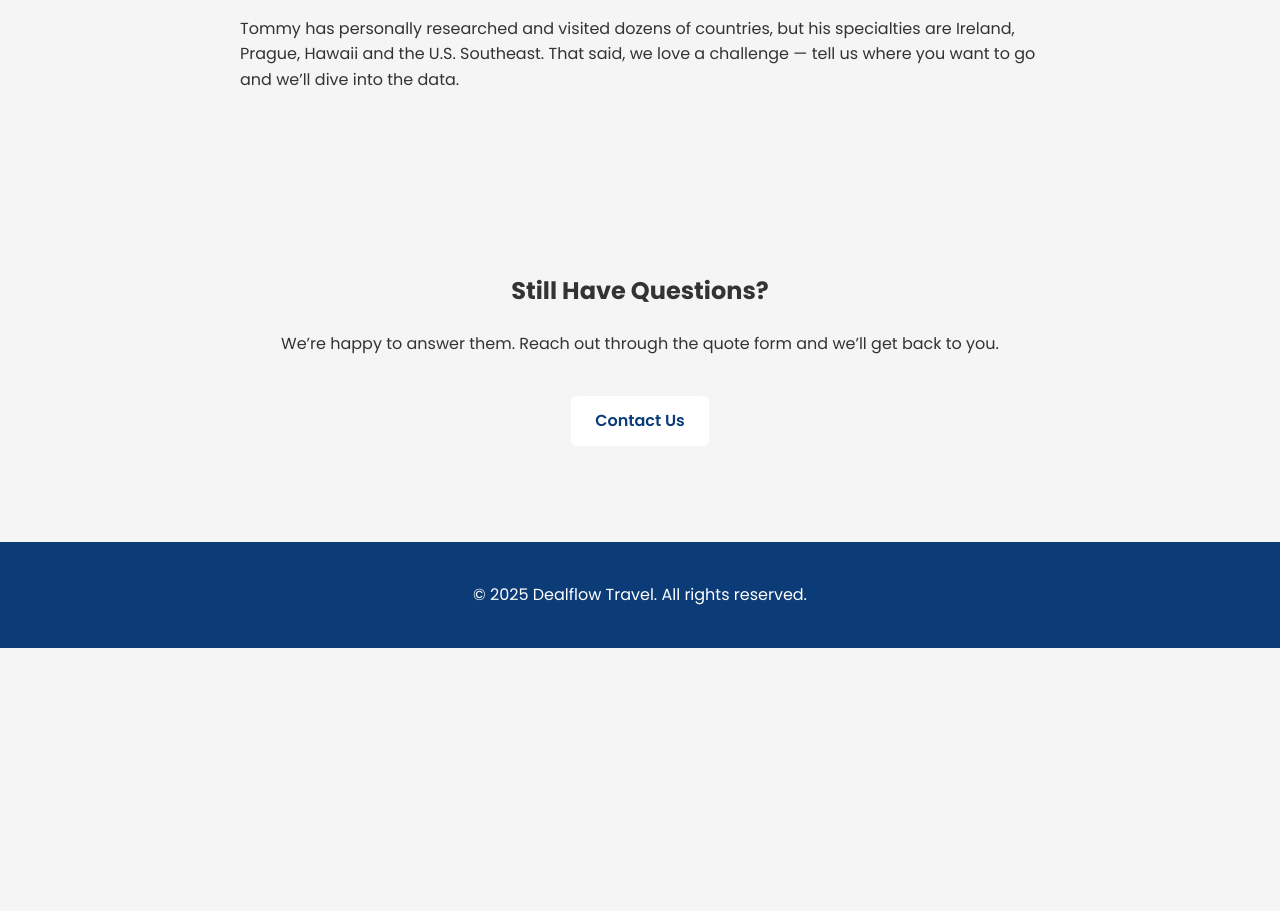
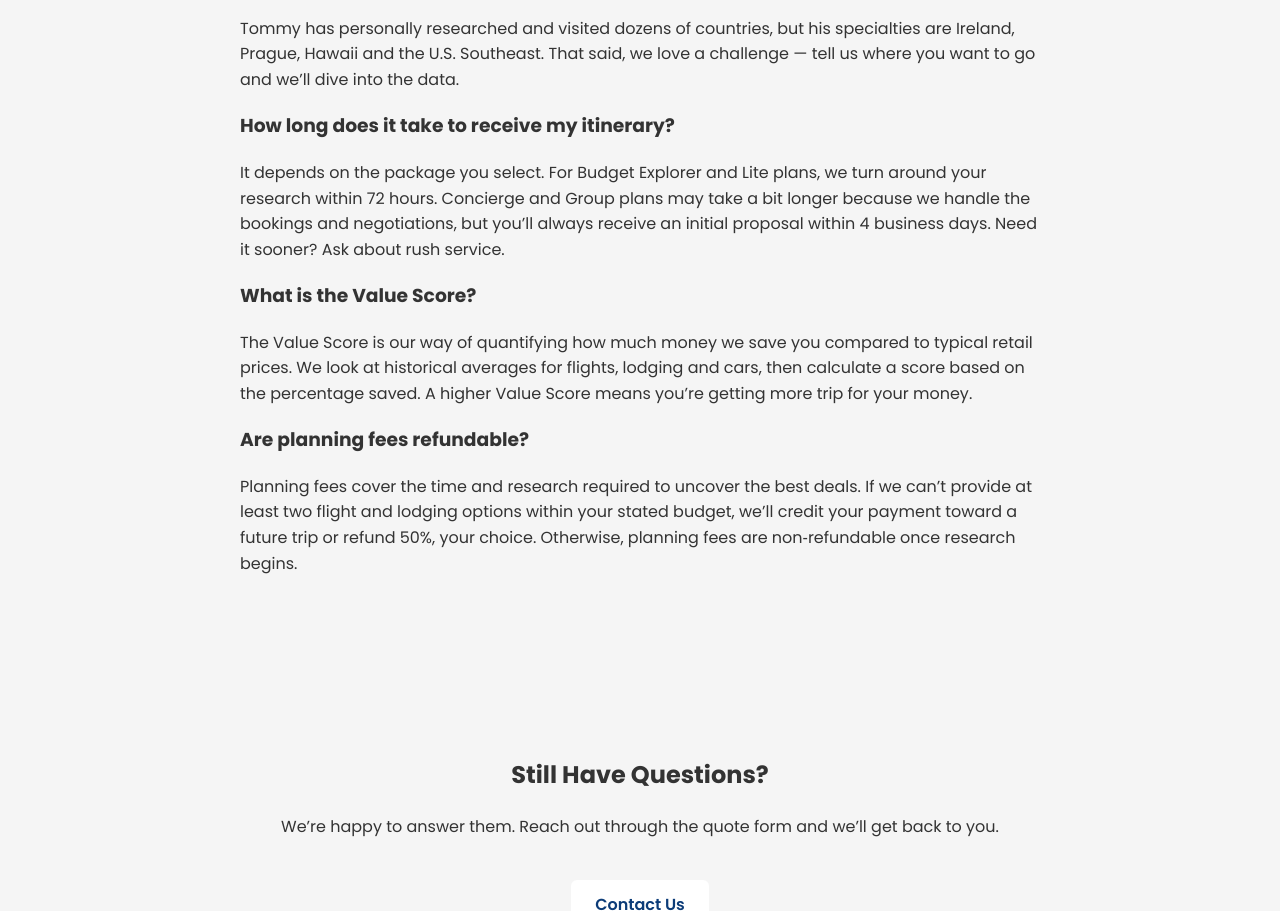
Before and after one commit to tommyhouser1705-boop/dealflow-static-site, a plain HTML site: page faq.html in a window 1280 px wide. Shown: the part 815-1726 px from the top of the page. Before the commit the page ends 1463 px from the top, so only its background shows below. Drawn offline with Linux system fonts and the light colour scheme.

Commit message:
Fix Oktoberfest image path and add additional FAQs

```diff
--- a/faq.html
+++ b/faq.html
@@ -66,6 +66,36 @@
           Southeast. That said, we love a challenge — tell us where you
           want to go and we’ll dive into the data.
         </p>
+
+        <!-- Additional FAQs added to address common concerns -->
+        <h3>How long does it take to receive my itinerary?</h3>
+        <p>
+          It depends on the package you select. For Budget Explorer and Lite
+          plans, we turn around your research within 72 hours. Concierge
+          and Group plans may take a bit longer because we handle the
+          bookings and negotiations, but you’ll always receive an initial
+          proposal within 4 business days. Need it sooner? Ask about rush
+          service.
+        </p>
+
+        <h3>What is the Value Score?</h3>
+        <p>
+          The Value Score is our way of quantifying how much money we save
+          you compared to typical retail prices. We look at historical
+          averages for flights, lodging and cars, then calculate a score
+          based on the percentage saved. A higher Value Score means you’re
+          getting more trip for your money.
+        </p>
+
+        <h3>Are planning fees refundable?</h3>
+        <p>
+          Planning fees cover the time and research required to uncover
+          the best deals. If we can’t provide at least two flight and
+          lodging options within your stated budget, we’ll credit your
+          payment toward a future trip or refund 50%, your choice.
+          Otherwise, planning fees are non‑refundable once research
+          begins.
+        </p>
       </div>
     </section>
 
```
Also changed, not shown: about.html (+2 -1 lines).
